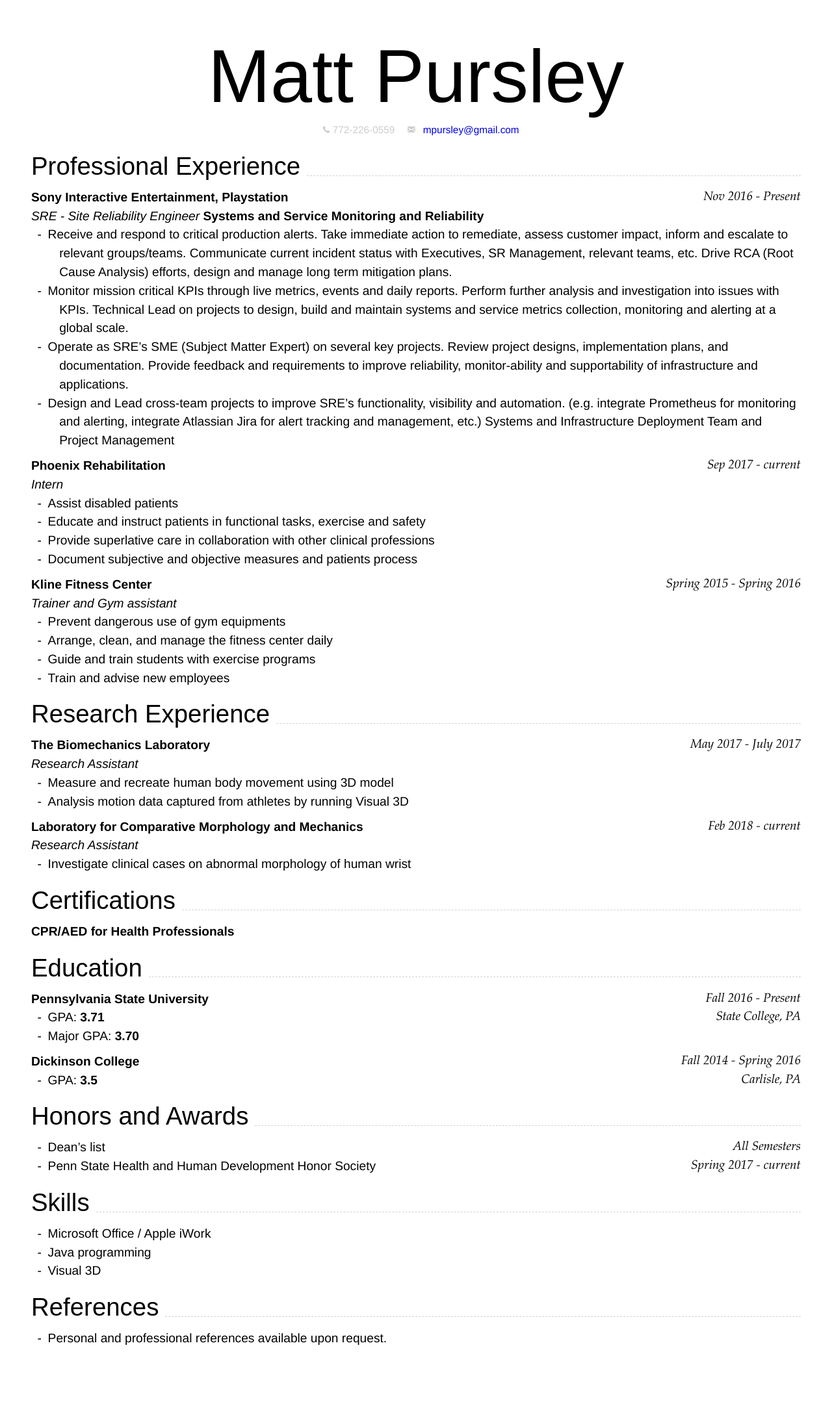
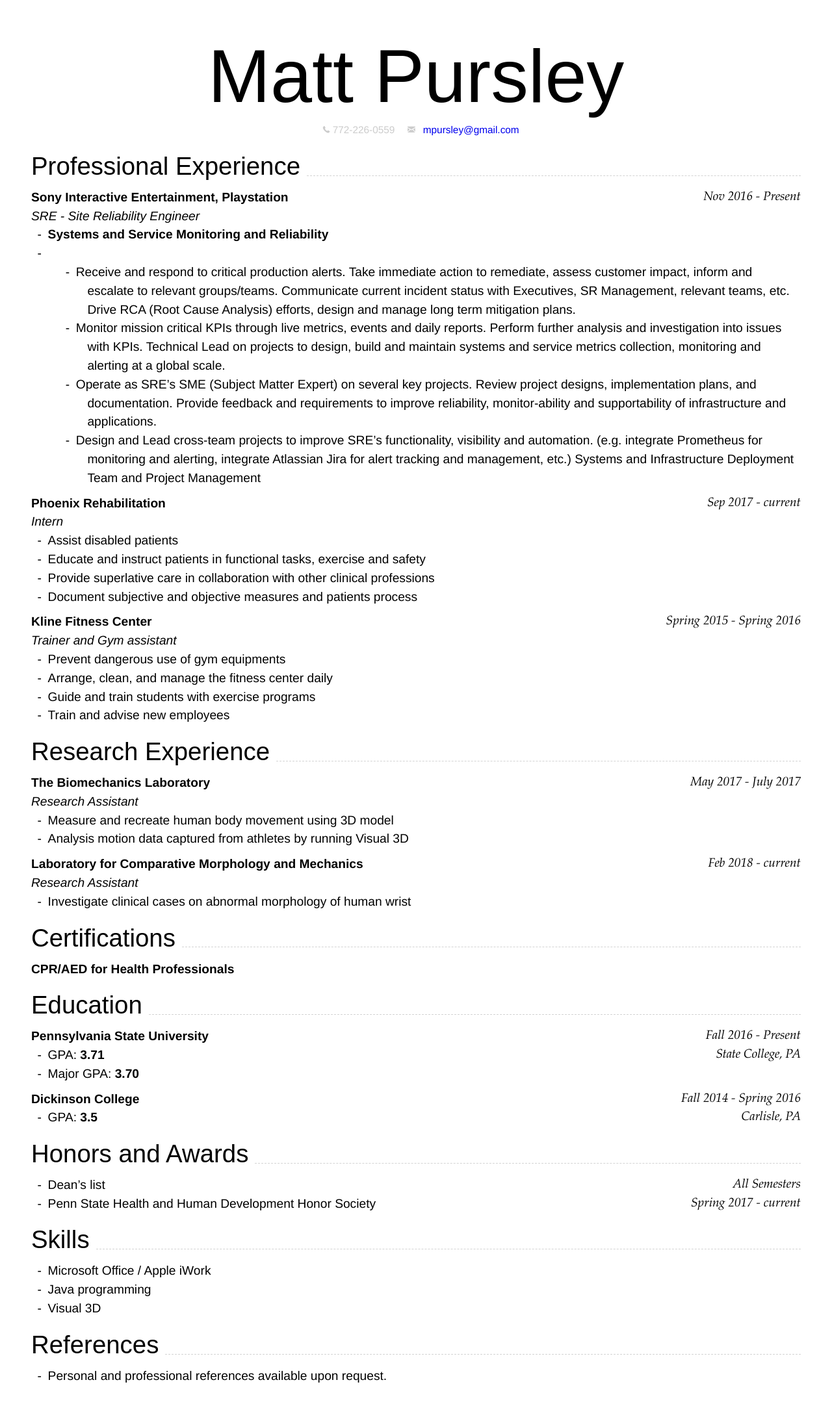
Before and after one commit to mpursley/mpursley.github.io, a Jekyll site: the page built from index_resume_short.md, in a window 1280 px wide. Shown: the whole page at 65% size. Built offline with Jekyll 4.4.1, drawn with Linux system fonts in a browser that asks for light colours; before the commit the page ends 2123 px from its top, so only the background shows below that.

```diff
--- a/index_resume_short.md
+++ b/index_resume_short.md
@@ -15,12 +15,12 @@ title: Matt Pursley's CV
 
 ### __Sony Interactive Entertainment, Playstation__ `Nov 2016 - Present`
 _SRE - Site Reliability Engineer_
-__Systems and Service Monitoring and Reliability__
-- Receive and respond to critical production alerts.  Take immediate action to remediate, assess customer impact, inform and escalate to relevant groups/teams.  Communicate current incident status with Executives,  SR Management, relevant teams, etc. Drive RCA (Root Cause Analysis) efforts, design and manage long term mitigation plans.
-- Monitor mission critical KPIs through live metrics, events and daily reports.  Perform further analysis and investigation into issues with KPIs.
+- __Systems and Service Monitoring and Reliability__
+- - Receive and respond to critical production alerts.  Take immediate action to remediate, assess customer impact, inform and escalate to relevant groups/teams.  Communicate current incident status with Executives,  SR Management, relevant teams, etc. Drive RCA (Root Cause Analysis) efforts, design and manage long term mitigation plans.
+  - Monitor mission critical KPIs through live metrics, events and daily reports.  Perform further analysis and investigation into issues with KPIs.
 Technical Lead on projects to design, build and maintain systems and service metrics collection, monitoring and alerting at a global scale.
-- Operate as SRE’s SME (Subject Matter Expert) on several key projects.  Review project designs, implementation plans, and documentation.  Provide feedback and requirements to improve reliability, monitor-ability and  supportability of infrastructure and applications.
-- Design and Lead cross-team projects to improve SRE’s functionality, visibility and automation. (e.g. integrate Prometheus for monitoring and alerting, integrate Atlassian Jira for alert tracking and management, etc.)
+  - Operate as SRE’s SME (Subject Matter Expert) on several key projects.  Review project designs, implementation plans, and documentation.  Provide feedback and requirements to improve reliability, monitor-ability and  supportability of infrastructure and applications.
+  - Design and Lead cross-team projects to improve SRE’s functionality, visibility and automation. (e.g. integrate Prometheus for monitoring and alerting, integrate Atlassian Jira for alert tracking and management, etc.)
 Systems and Infrastructure Deployment
 Team and Project Management
 
```
